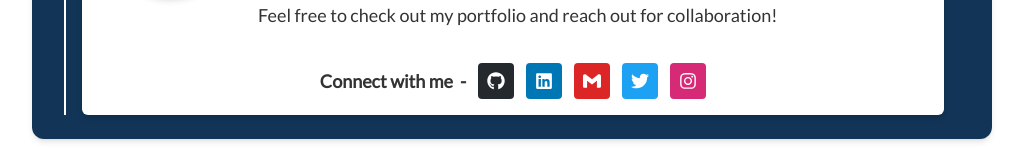
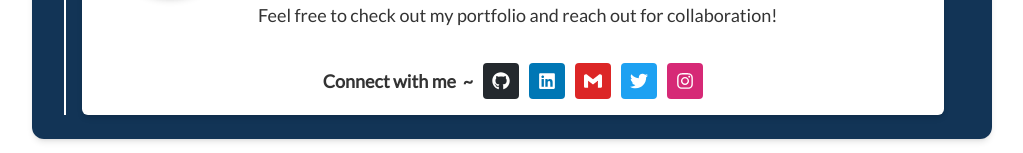
Before and after one commit to Rudra1402/Classic-Portfolio, a React (Vite) app: page / in a window 1280 px wide. Shown: the part 389-542 px from the top of the page, without its empty margins (128-1151 px from the left). Built offline with nearby package versions, Linux system fonts and the light colour scheme.

Commit message:
updated About Me

```diff
--- a/src/components/About.jsx
+++ b/src/components/About.jsx
@@ -29,8 +29,8 @@ function About() {
                             What truly drives me is the opportunity to create meaningful solutions that make a tangible impact. Whether it's JavaScript or Python, I'm constantly seeking new ways to push the boundaries of what's possible and deliver exceptional results for my clients and collaborators. I'm excited to connect with you and discuss how I can contribute to your next project. Feel free to explore my portfolio and don't hesitate to reach out if you have any questions or would like to collaborate.
                         </div> */}
                         <hr className='my-4 border border-transparent' />
-                        <div className='flex flex-wrap gap-3 items-center justify-center'>
-                            <b>Connect with me&nbsp;&nbsp;-</b>
+                        <div className='flex flex-wrap gap-2.5 items-center justify-center'>
+                            <b>Connect with me&nbsp;&nbsp;~</b>
                             <a
                                 href="https://github.com/Rudra1402"
                                 target="_blank"
```
